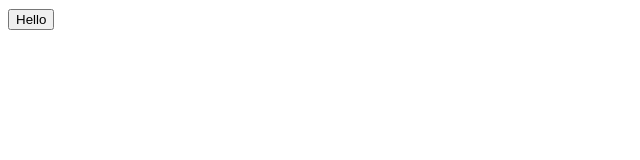
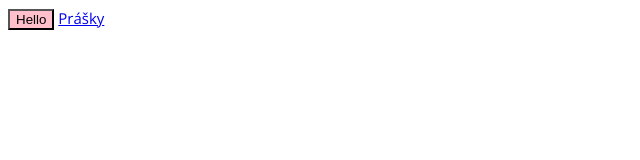
Before and after one commit to Janajaro/cv-saturejka, a plain HTML site: page index.html in a window 1280 px wide. Shown: the whole page, without its empty margins (0-640 px from the left). Drawn offline with nearby package versions, Linux system fonts and the light colour scheme.

Commit message:
css zmena

```diff
--- a/index.html
+++ b/index.html
@@ -8,5 +8,10 @@
   </head>
   <body>
     <button>Hello</button>
+    <a
+      href="https://www.drmax.cz/max-biotin-plus-60-tablet?gclid=EAIaIQobChMItralzI3ohAMVSamDBx2ZhAGlEAQYAyABEgLLiPD_BwE"
+      target="_blank"
+      >Prášky</a
+    >
   </body>
 </html>
--- a/style.css
+++ b/style.css
@@ -3,6 +3,11 @@
 html {
   font-family: 'Open Sans', sans-serif;
   font-size: 15px;
+}
+
+button {
+  background-color: pink;
+  color: white height: 50px;
 }
 
   {
```
Also changed, not shown: index 2.html (deleted, +0 -1 lines).
